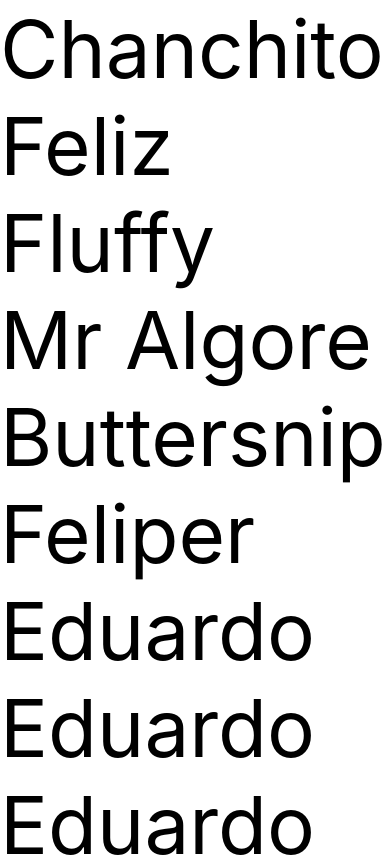
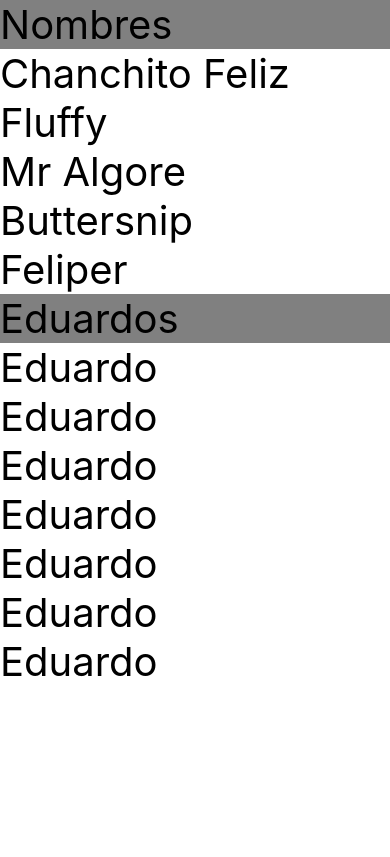
Before and after one commit to mario-galindo/react-native-scratch, a React Native app: screen / in a window 390 px wide. Shown: the top 857 px of the page. Built offline with nearby package versions, Linux system fonts and the light colour scheme.

Commit message:
adding "SectionLists" componentes to group data

```diff
--- a/App.js
+++ b/App.js
@@ -1,19 +1,26 @@
 import React from 'react';
-import { Text, View, FlatList } from 'react-native';
-
+import { Text, View, SectionList } from 'react-native';
 
 export default class App extends React.Component {
 
   render() {
     return (
       <View>
-        <FlatList
-          data={[
+        <SectionList
+          sections={[
+            {
+              title: 'Nombres',
+              data: [
                 { name: 'Chanchito Feliz', key: "1" },
                 { name: 'Fluffy', key: "2" },
                 { name: 'Mr Algore', key: "3" },
                 { name: 'Buttersnip', key: "4" },
-            { name: 'Feliper', key: "5" },
+                { name: 'Feliper', key: "5" }
+              ]
+            },
+            {
+              title: 'Eduardos',
+              data: [
                 { name: 'Eduardo', key: "6" },
                 { name: 'Eduardo', key: "7" },
                 { name: 'Eduardo', key: "8" },
@@ -21,9 +28,12 @@
                 { name: 'Eduardo', key: "10" },
                 { name: 'Eduardo', key: "11" },
                 { name: 'Eduardo', key: "12" }
+              ]
+            }
           ]}
-          renderItem={({ item }) => <Text style={{ fontSize: 80 }}>{item.name}</Text>}
-        ></FlatList>
+        renderItem={({item}) => <Text style={{fontSize:40}}>{item.name}</Text>}
+        renderSectionHeader={({section}) => <Text style={{fontSize:40, backgroundColor:'gray'}}>{section.title}</Text>}
+        />
       </View>
     );
   }
```
Lines whose indentation alone changed are shown as unchanged.
